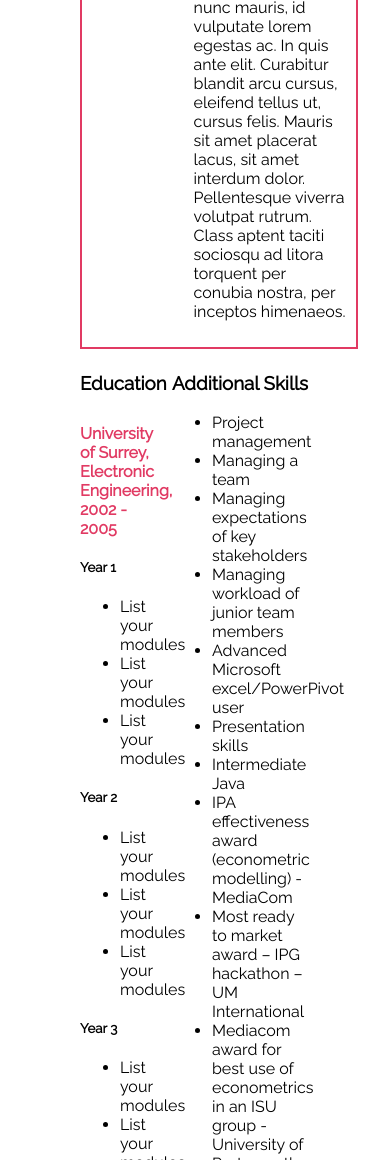
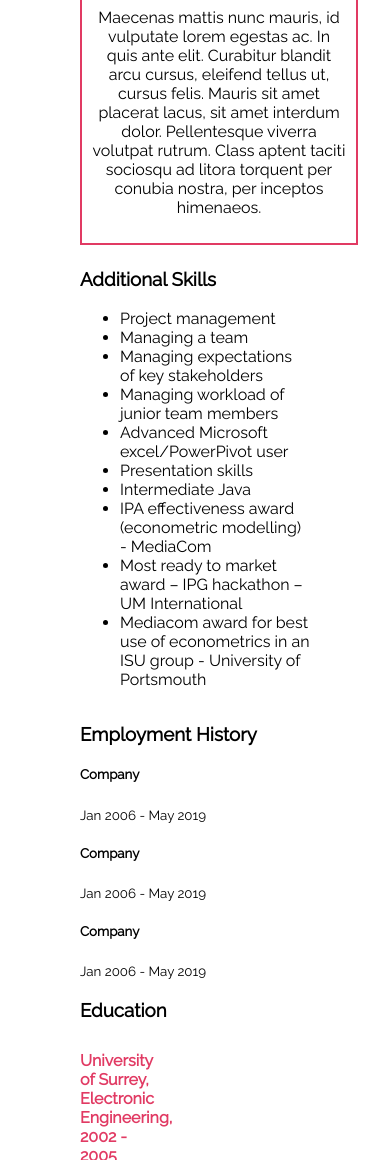
Before and after one commit to Yunpx/Sparta-responsive-profile, a plain HTML site: page index.html in a window 390 px wide. Shown: the part 840-2000 px from the top of the page. Drawn offline with Linux system fonts and the light colour scheme.

Commit message:
index page made responsive

```diff
--- a/css/index.css
+++ b/css/index.css
@@ -1,3 +1,21 @@
+@media only screen and (max-width: 850px) {
+	 header .right{
+			width: 100%;
+			text-align: center;
+		}
+
+	 section.right{
+		 width: 100%
+	}
+
+	.left, .Employment{
+		display: inline-block;
+		width: 100%;
+	}
+}
+
+
+
 header, section {
 	display: inline-block;
 }
--- a/index.html
+++ b/index.html
@@ -6,6 +6,8 @@
   <link href="https://fonts.googleapis.com/css?family=Raleway" rel="stylesheet">
   <link rel="stylesheet" type="text/css" href="css/global.css">
   <link rel="stylesheet" type="text/css" href="css/index.css">
+  <meta name="viewport" content="width=device-width, initial-scale=1.0, user-scalable=no">
+
 </head>
 <body>
   <nav class="navbar">
@@ -54,7 +56,7 @@
 
     <section class="right">
       <div>
-        <div>
+        <div class="skills">
           <h3>Additional Skills</h3>
           <ul>
             <li>Project management</li>
@@ -69,7 +71,7 @@
             <li>Mediacom award for best use of econometrics in an ISU group - University of Portsmouth</li>
           </ul>
         </div>
-        <div>
+        <div class="Employment">
           <h3>Employment History</h3>
 
           <div>
@@ -119,6 +121,7 @@
       <p>Explain your final project and your part in it.</p>
     </section>
 
+<!-- good -->
     <section class="experience">
       <div>
         <h3>Academy Experience</h3>
```
